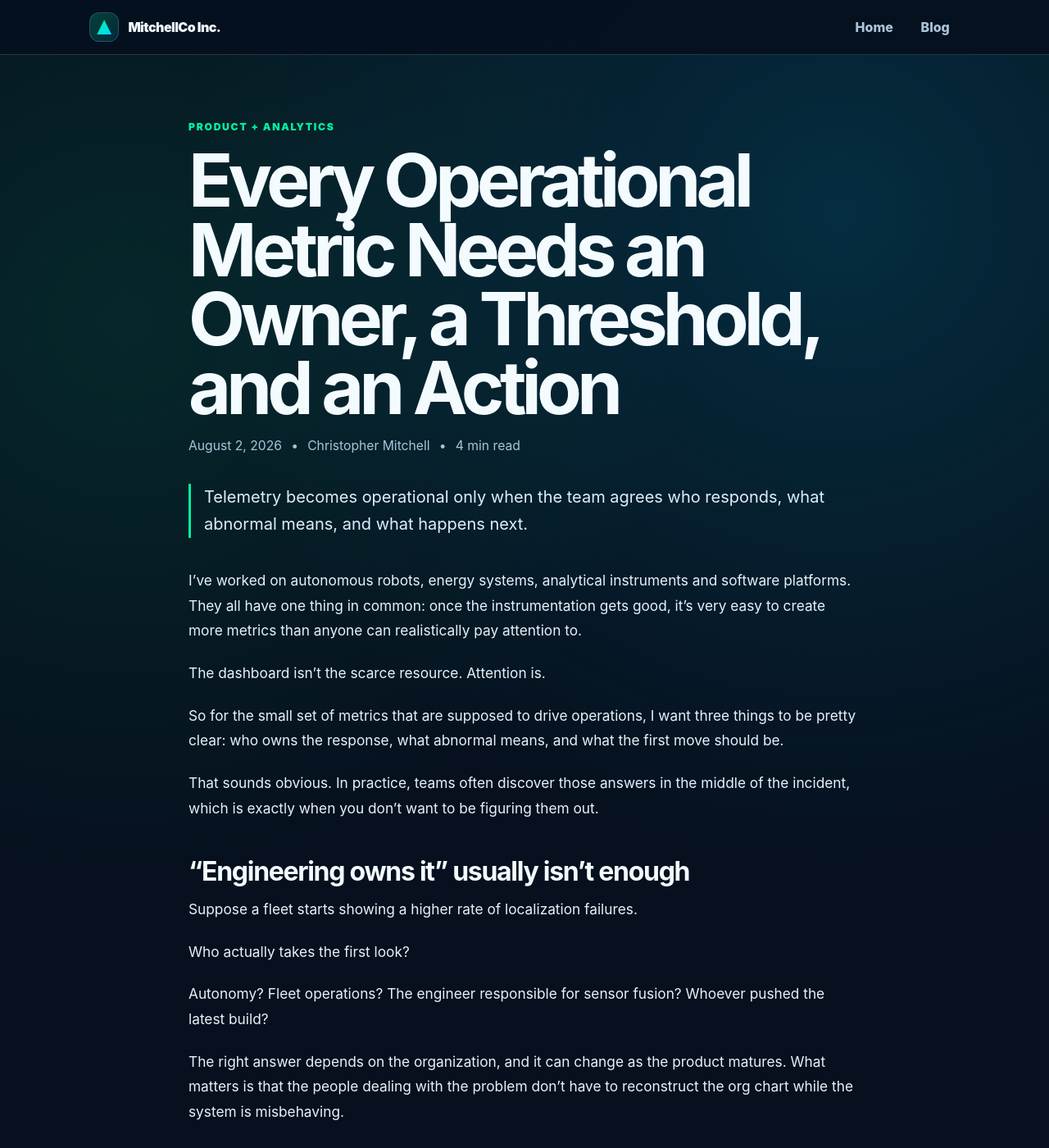
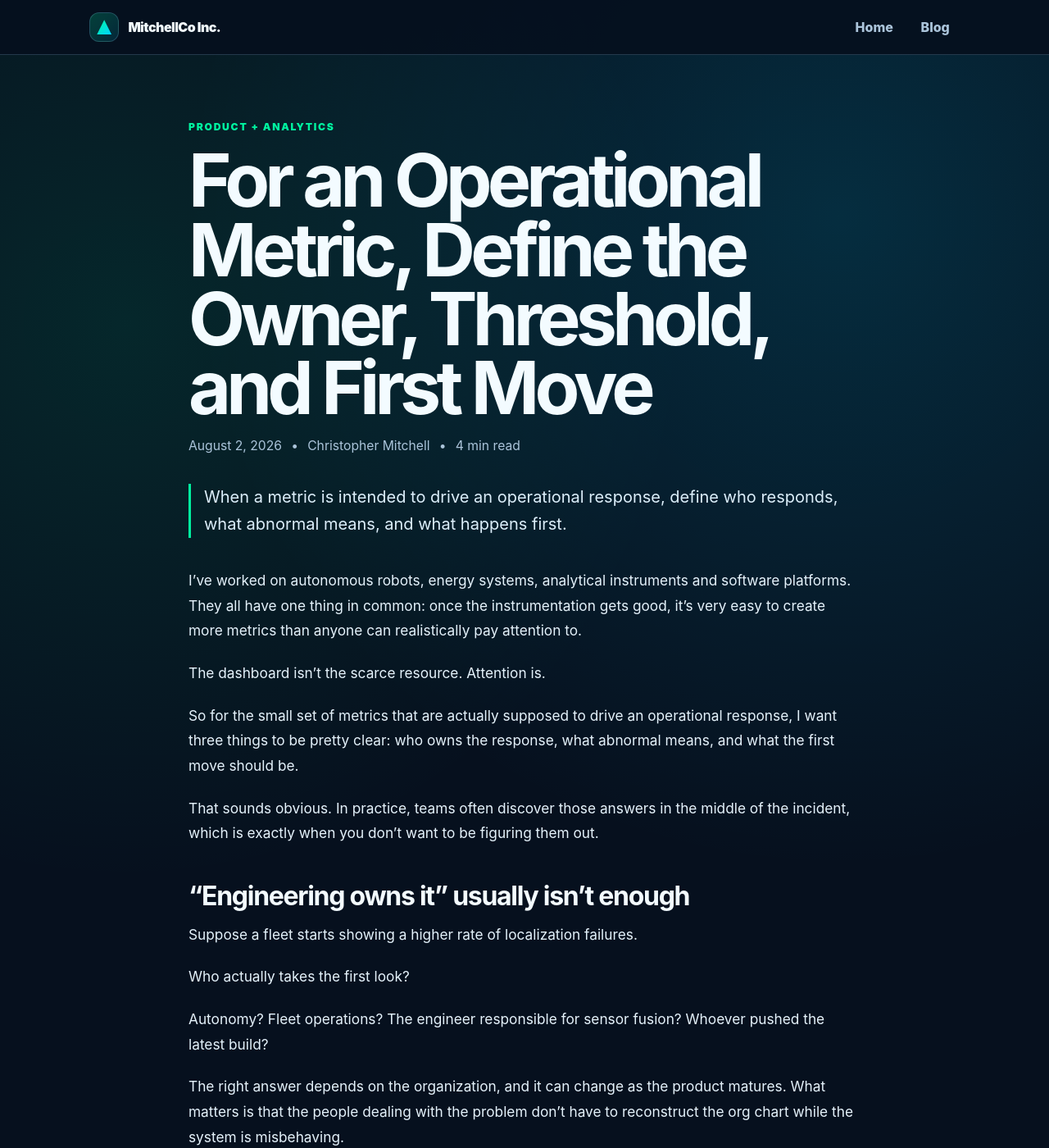
Before and after one commit to christophermitchell012/mitchellcoinc, a Jekyll site: the page built from _posts/2026-08-02-every-operational-metric-needs-an-owner-threshold-and-action.md, in a window 1280 px wide and 1400 px high. Shown: the whole window at 82% size. Built offline with Jekyll 4.4.1, drawn with Linux system fonts in a browser that asks for light colours; comment, search, counter and statistics services are not loaded.

Commit message:
Clarify scope of operational metrics post

```diff
--- a/_posts/2026-08-02-every-operational-metric-needs-an-owner-threshold-and-action.md
+++ b/_posts/2026-08-02-every-operational-metric-needs-an-owner-threshold-and-action.md
@@ -1,9 +1,9 @@
 ---
 layout: post
-title: "Every Operational Metric Needs an Owner, a Threshold, and an Action"
+title: "For an Operational Metric, Define the Owner, Threshold, and First Move"
 date: 2026-08-02 11:35:00 -0500
 category: Product + Analytics
-description: "Telemetry becomes operational only when the team agrees who responds, what abnormal means, and what happens next."
+description: "When a metric is intended to drive an operational response, define who responds, what abnormal means, and what happens first."
 read_time: "4 min read"
 ---
 
@@ -11,7 +11,7 @@ I've worked on autonomous robots, energy systems, analytical instruments and sof
 
 The dashboard isn't the scarce resource. Attention is.
 
-So for the small set of metrics that are supposed to drive operations, I want three things to be pretty clear: who owns the response, what abnormal means, and what the first move should be.
+So for the small set of metrics that are actually supposed to drive an operational response, I want three things to be pretty clear: who owns the response, what abnormal means, and what the first move should be.
 
 That sounds obvious. In practice, teams often discover those answers in the middle of the incident, which is exactly when you don't want to be figuring them out.
 
```
